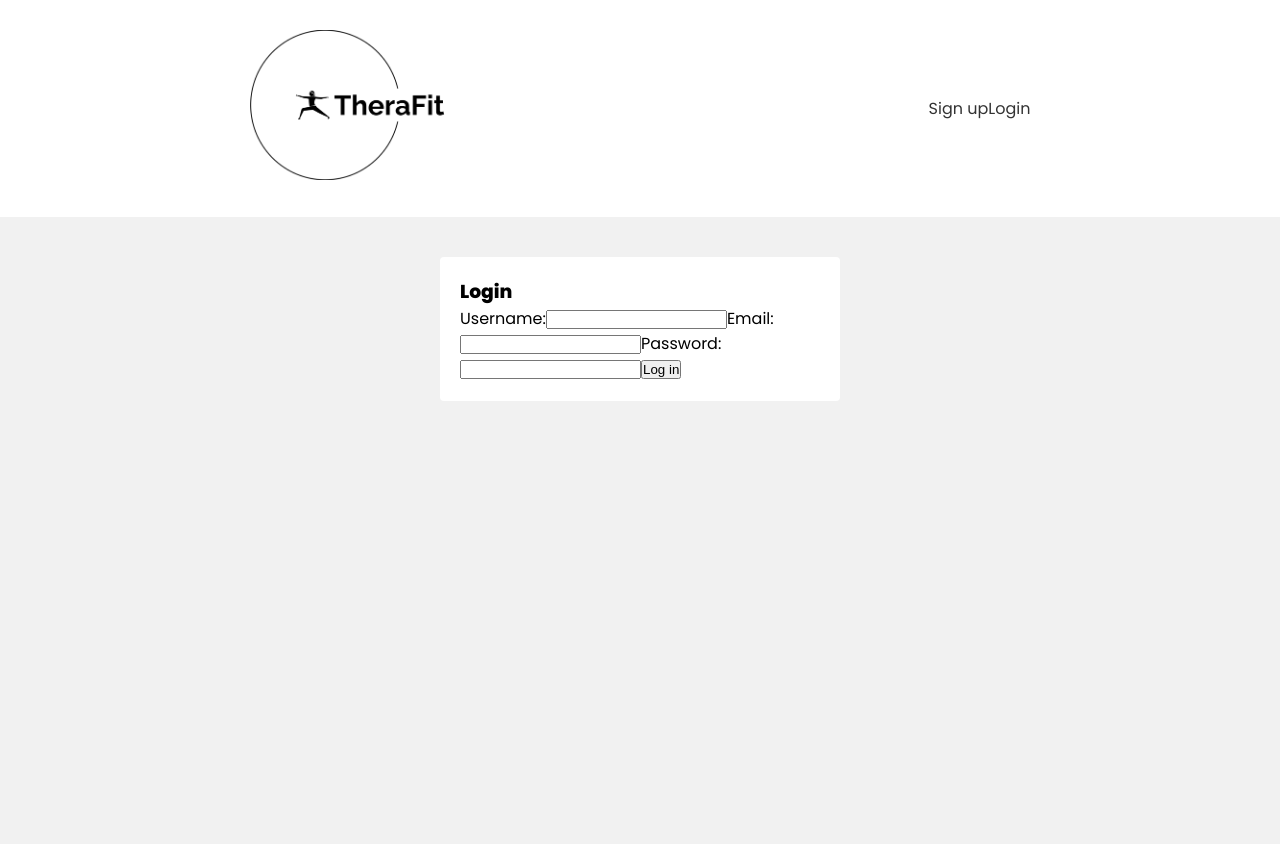
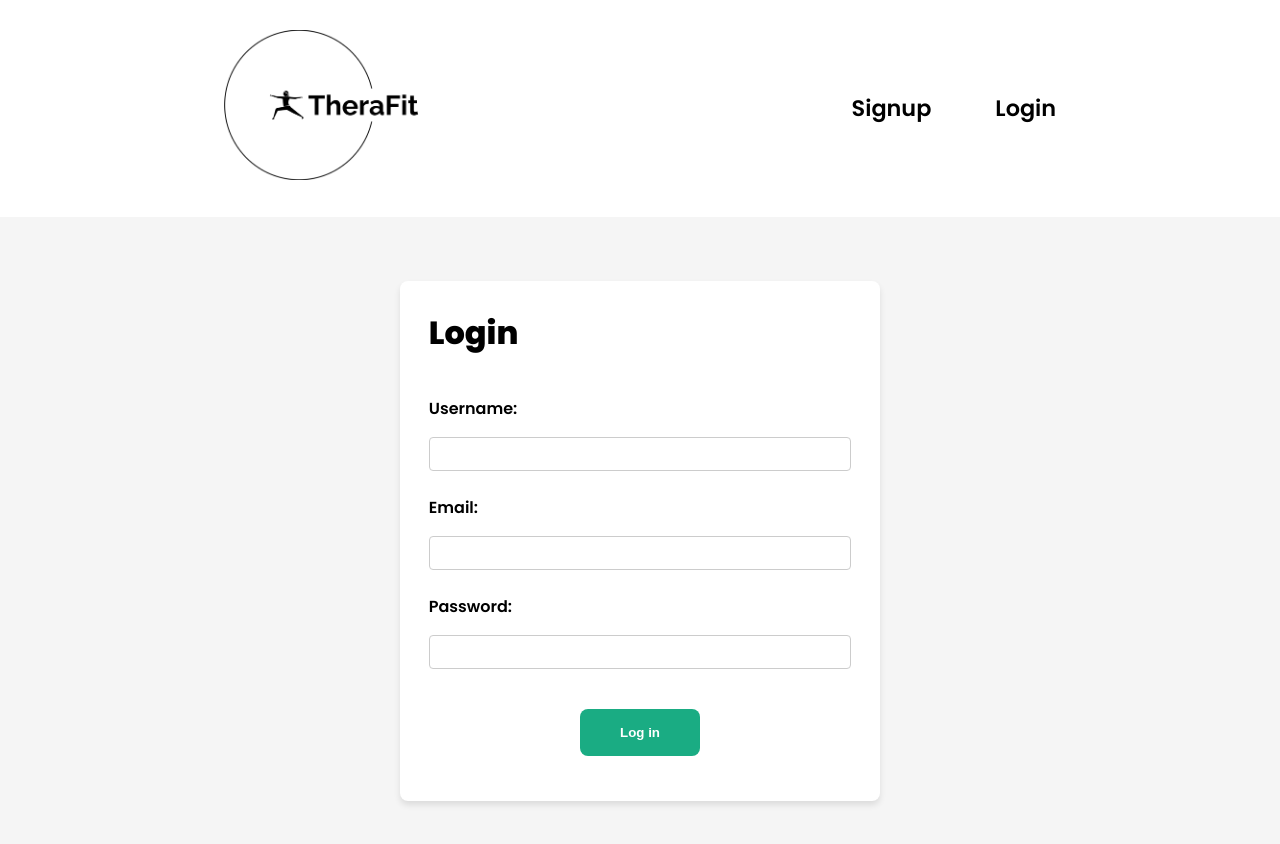
Before and after one commit to Alkxs/TheraFit, a React (Vite) app in the folder frontend/: page /api/user/login in a window 1280 px wide. Shown: the top 844 px of the page. Before the commit the page ends 800 px from the top, so only its background shows below. Built offline with nearby package versions, Linux system fonts and the light colour scheme.

Commit message:
all layout draft completed + all basic functionality completed

```diff
--- a/frontend/src/App.jsx
+++ b/frontend/src/App.jsx
@@ -18,7 +18,6 @@ function App() {
     <div>
       <BrowserRouter>
         <Navbar />
-        <div className='pages'>
           <Routes>
             <Route path='/' element={user ? <Home /> : <Navigate to='/api/user/login' />} />
             <Route path='/api/user/signup' element={!user ? <Signup /> : <Navigate to='/' />} />
@@ -30,7 +29,6 @@ function App() {
             <Route path='/:workoutId/exercises/:exerciseId/edit' element={<EditExerciseForm />} />
             <Route path='/:workoutId/exercises/:exerciseId/show-details' element={<ExerciseDetails />} />
           </Routes>
-        </div>
       </BrowserRouter>
     </div>
   )
--- a/frontend/src/components/Navbar.jsx
+++ b/frontend/src/components/Navbar.jsx
@@ -18,22 +18,34 @@ const Navbar = () => {
         <Link to='/'>
           <div className='logo-container'>
             {/* <h1>TheraFit</h1> */}
-            <div className="logo">
-              <img src={logo} alt="logo" />
+            <div className='logo'>
+              <img src={logo} alt='logo' />
             </div>
           </div>
         </Link>
         <nav>
           {user && (
-            <div>
-              <button onClick={handleClick}>Log out</button>
+            <div className='nav-container'>
+              <Link to='/'>
+                <div>
+                  <h4 className='font-nav'>{user.username}</h4>
+                </div>
+              </Link>
+              <div onClick={handleClick}>
+                <h4 className='font-nav'>Logout</h4>
+              </div>
             </div>
           )}
 
           {!user && (
-            <div>
-              <Link to='/api/user/signup'>Sign up</Link>
-              <Link to='/api/user/login'>Login</Link>
+            <div className='nav-container'>
+              <Link to='/api/user/signup'>
+                <h4 className='font-nav'>Signup</h4>
+              </Link>
+
+              <Link to='/api/user/login'>
+                <h4 className='font-nav'>Login</h4>
+              </Link>
             </div>
           )}
         </nav>
--- a/frontend/src/index.css
+++ b/frontend/src/index.css
@@ -31,11 +31,14 @@ body {
   padding: .8rem 1rem;
   border: none;
   border-radius: 0.5rem;
-  background-color: #1aac83;
+  background-color: var(--primary);
   color: #fff;
   font-weight: bold;
   cursor: pointer;
   transition: background-color 0.3s ease-in-out;
+}
+.primary-button:hover {
+  background-color: #106e53;
 }
 
 .secondary-button {
@@ -53,13 +56,18 @@ body {
 .secondary-button:hover {
   background-color: #5e5e5e;
 }
+/* Signup & Login */
+.primary-button.login,
+.primary-button.signup {
+  margin: 1rem 0;
+  padding: 1rem 2.5rem;
+}
 /* navigation bar */
 header {
   background: #fff;
 }
 
 header .container {
-  max-width: 140rem;
   margin: 0 auto;
   padding: 30px;
   display: flex;
@@ -67,7 +75,7 @@ header .container {
   justify-content: space-around;
 }
 header a {
-  color: #333;
+  color: #000;
   text-decoration: none;
 }
 
@@ -86,20 +94,17 @@ nav {
   align-items: center;
 }
 
-.nav-username{
-  font-size: 1.4rem;
+.nav-container {
+  display: flex;
+  align-items: center;
+  justify-content: space-between;
+  gap: 4rem;
 }
 
-nav button {
-  background: #fff;
-  color: var(--primary);
-  border: 2px solid var(--primary);
-  padding: 6px 10px;
-  border-radius: 4px;
-  font-family: "Poppins";
+.font-nav {
+  font-weight: 600;
+  font-size: 1.4rem;
   cursor: pointer;
-  font-size: 1em;
-  margin-left: 10px;
 }
 /* homepage */
 .home {
@@ -110,143 +115,17 @@ nav button {
   align-items: center;
 }
 
-.workouts {
-  max-width: 120rem;
-}
-
 .main-title{
   font-size: 4.2rem;
   font-weight: 600;
   text-align: center;
 }
-/* Workout Form + Edit Workout Form */
-
-.form-container {
-  display: flex;
-  justify-content: center;
-  align-items: center;
-  background-color: #f5f5f5;
-  padding: 4rem 0;
+.workouts {
+  max-width: 120rem;
 }
 
-.card {
-  background-color: #ffffff;
-  border-radius: .5rem;
-  box-shadow: 0 4px 6px rgba(0, 0, 0, 0.1);
-  padding: 1.8rem;
-  width: 100%;
-  max-width: 480px;
-}
+/* Workout Component */
 
-.button-back {
-  background-color: transparent;
-  border: none;
-  color: #000;
-  cursor: pointer;
-  font-size: 1.2rem;
-  position: absolute;
-  top: 1.2rem;
-  left: 1.2rem;
-}
-
-.button-back:hover {
-  color: var(--primary);
-}
-
-.form-section {
-  display: flex;
-  flex-direction: column;
-  gap: 2.4rem;
-}
-
-.choices {
-  display: grid;
-  gap: 1.5rem;
-  grid-template-columns: repeat(auto-fit, minmax(200px, 1fr));
-}
-
-.form-section label {
-  display: block;
-  font-weight: 600;
-  margin-bottom: 1rem;
-}
-
-.form-section input,
-.form-section select {
-  border: 1px solid #ccc;
-  border-radius: 4px;
-  font-size: 14px;
-  padding: 8px;
-  width: 100%;
-}
-
-/* .select-container {
-  margin-bottom: 1rem;
-} */
-
-.form-section input.error,
-.form-section select.error {
-  border-color: #ff4d4f;
-}
-
-.button-submit {
-  background-color: #52c41a;
-  border: none;
-  border-radius: 4px;
-  color: #ffffff;
-  cursor: pointer;
-  font-size: 14px;
-  margin-top: 16px;
-  padding: 8px 16px;
-  text-align: center;
-  text-decoration: none;
-  display: inline-block;
-}
-
-.error-message {
-  color: #ff4d4f;
-  font-size: 14px;
-  margin-top: 8px;
-}
-
-
-/* TO BE CHANGED WITH ACTUAL WORKOUT FORM */
-/* label, input {
-  display: block;
-}
-input {
-  padding: 10px;
-  margin-top: 10px;
-  margin-bottom: 20px;
-  width: 100%;
-  border: 1px solid #ddd;
-  border-radius: 4px;
-  box-sizing: border-box;
-}
-div.error {
-  padding: 10px;
-  background: #ffefef;
-  border: 1px solid var(--error);
-  color: var(--error);
-  border-radius: 4px;
-  margin: 20px 0;
-}
-input.error {
-  border: 1px solid var(--error);
-}
-select.error {
-  border: 1px solid var(--error);
-} */
-
-/* auth forms */
-form.signup, form.login {
-  max-width: 400px;
-  margin: 40px auto;
-  padding: 20px;
-  background: #fff;
-  border-radius: 4px;
-}
-/* Workout Component */
 .workout-card {
   display: flex;
   align-items: center;
@@ -383,6 +262,118 @@ form.signup, form.login {
   background-color: #159873;
 }
 
+/* Workout Form + Edit Workout Form */
+
+.form-container {
+  display: flex;
+  justify-content: center;
+  align-items: center;
+  background-color: #f5f5f5;
+  padding: 4rem 0;
+}
+
+.card {
+  background-color: #ffffff;
+  border-radius: .5rem;
+  box-shadow: 0 4px 6px rgba(0, 0, 0, 0.1);
+  padding: 1.8rem;
+  width: 100%;
+  max-width: 480px;
+}
+
+.button-back {
+  background-color: transparent;
+  border: none;
+  color: #000;
+  cursor: pointer;
+  font-size: 1.2rem;
+  position: absolute;
+  top: 1.2rem;
+  left: 1.2rem;
+}
+
+.button-back:hover {
+  color: var(--primary);
+}
+
+.form-section {
+  display: flex;
+  flex-direction: column;
+  gap: 2.4rem;
+}
+
+.choices {
+  display: grid;
+  gap: 1.5rem;
+  grid-template-columns: repeat(auto-fit, minmax(200px, 1fr));
+}
+
+.form-section label {
+  display: block;
+  font-weight: 600;
+  margin-bottom: 1rem;
+}
+
+.form-section input,
+.form-section select {
+  border: 1px solid #ccc;
+  border-radius: 4px;
+  font-size: 14px;
+  padding: 8px;
+  width: 100%;
+}
+
+.form-section input.error,
+.form-section select.error {
+  border-color: #ff4d4f;
+}
+
+.button-submit {
+  background-color: #52c41a;
+  border: none;
+  border-radius: 4px;
+  color: #ffffff;
+  cursor: pointer;
+  font-size: 14px;
+  margin-top: 16px;
+  padding: 8px 16px;
+  text-align: center;
+  text-decoration: none;
+  display: inline-block;
+}
+
+.error-message {
+  color: #ff4d4f;
+  font-size: 14px;
+  margin-top: 8px;
+}
+
+
+div.error {
+  padding: 10px;
+  background: #ffefef;
+  border: 1px solid var(--error);
+  color: var(--error);
+  border-radius: 4px;
+  margin: 20px 0;
+}
+input.error {
+  border: 1px solid var(--error);
+}
+
+ select.error {
+  border: 1px solid var(--error);
+}
+
+/* auth forms */
+form.signup, form.login {
+  max-width: 400px;
+  margin: 40px auto;
+  padding: 20px;
+  background: #fff;
+  border-radius: 4px;
+}
+
 /* Workout Page */
 
 .workout-page {
@@ -495,7 +486,7 @@ form.signup, form.login {
   justify-content: center;
 }
 
- .exercise-info-values {
+.exercise-info-values {
   font-size: 14px;
   display: flex;
   flex-direction: column;
@@ -533,6 +524,89 @@ form.signup, form.login {
   transform: scale(1.5);
   transition: all 0.3s;
 }
+
+/* Exercise Details */
+
+.exercise-details-container{
+  display: flex;
+  justify-content: center;
+  align-items: center;
+  height: 100vh;
+}
+
+.exercise-details-card {
+  width: 80%;
+  height: 80%;
+  max-width: 120rem;
+  background-color: #ffffff;
+  border-radius: .5rem;
+  box-shadow: 0px 4px 6px rgba(0, 0, 0, 0.3);
+  padding: 2rem;
+  display: flex;
+  flex-direction: column;
+  gap: 4rem;
+}
+
+.exercise-title {
+  text-align: center;
+  margin-bottom: 10px;
+}
+
+.imgs-container{
+  display: flex;
+  gap: 2rem;
+  align-items: center;
+}
+
+.img-container{
+  width: 100%;
+  display: flex;
+  justify-content: center;
+}
+
+.imageStart,
+.imageEnd {
+  max-width: 100%;
+  max-height: 200px;
+  object-fit: cover;
+}
+
+.explanation-container {
+  background-color: #f1f1f1;
+  border-radius: .5rem;
+  padding: 1.5rem;
+  text-align: center;
+}
+
+.explanation {
+  margin: 0;
+}
+
+.exercise-info {
+  display: flex;
+  justify-content: space-between;
+  align-items: center;
+}
+
+.exercise-info-labels,
+.exercise-info-values {
+  display: flex;
+  flex-direction: column;
+  gap: 5px;
+}
+
+.video-container {
+  width: 100%;
+  display: flex;
+  justify-content: center;
+}
+
+.video {
+  width: 100%;
+  max-width: 100%;
+  height: auto;
+}
+
 /* Media Queries */
 @media only screen and (max-width: 768px) {
   .workout-card {
--- a/frontend/src/pages/Login.jsx
+++ b/frontend/src/pages/Login.jsx
@@ -11,25 +11,40 @@ const Login = () => {
     e.preventDefault()
 
     await login(username, email, password)
-    console.log(username, email, password)
   }
 
   return (
-    <form className='login' onSubmit={handleSubmit}>
-      <h3>Login</h3>
+    <div className='form-container'>
+      <div className='card'>
+        <form className='login' onSubmit={handleSubmit} className='form-section'>
+          <h1>Login</h1>
 
+          <div className='choices'>
+            <div>
               <label>Username:</label>
               <input type='username' onChange={(e) => setUsername(e.target.value)} value={username} />
+            </div>
 
+            <div>
               <label>Email:</label>
               <input type='email' autoComplete='current-email' onChange={(e) => setEmail(e.target.value)} value={email} />
+            </div>
 
+            <div>
               <label>Password:</label>
               <input type='password' autoComplete='current-password' onChange={(e) => setPassword(e.target.value)} value={password} />
+            </div>
 
-      <button disabled={isLoading}>Log in</button>
+            <div className='button-container'>
+              <button disabled={isLoading} className='primary-button login'>
+                Log in
+              </button>
+            </div>
             {error && <div className='error'>{error}</div>}
+          </div>
         </form>
+      </div>
+    </div>
   )
 }
 export default Login
--- a/frontend/src/pages/Signup.jsx
+++ b/frontend/src/pages/Signup.jsx
@@ -14,21 +14,37 @@ const Signup = () => {
   }
 
   return (
-    <form className='signup' onSubmit={handleSubmit}>
-      <h3>Sign up</h3>
+    <div className='form-container'>
+      <div className='card'>
+        <form className='signup' onSubmit={handleSubmit} className='form-section'>
+          <h1>Signup</h1>
 
+          <div className='choices'>
+            <div>
               <label>Username:</label>
               <input type='username' onChange={(e) => setUsername(e.target.value)} value={username} />
+            </div>
 
+            <div>
               <label>Email:</label>
-      <input type='email' autoComplete='new-email' onChange={(e) => setEmail(e.target.value)} value={email} />
+              <input type='email' autoComplete='current-email' onChange={(e) => setEmail(e.target.value)} value={email} />
+            </div>
 
+            <div>
               <label>Password:</label>
-      <input type='password' autoComplete='new-password' onChange={(e) => setPassword(e.target.value)} value={password} />
+              <input type='password' autoComplete='current-password' onChange={(e) => setPassword(e.target.value)} value={password} />
+            </div>
 
-      <button disabled={isLoading}>Sign up</button>
+            <div className='button-container'>
+              <button disabled={isLoading} className='primary-button signup'>
+                Sign up
+              </button>
+            </div>
             {error && <div className='error'>{error}</div>}
+          </div>
         </form>
+      </div>
+    </div>
   )
 }
 export default Signup
```
Also changed, not shown: frontend/src/components/ExerciseDetails.jsx (+47 -26 lines). Lines whose indentation alone changed are shown as unchanged.
